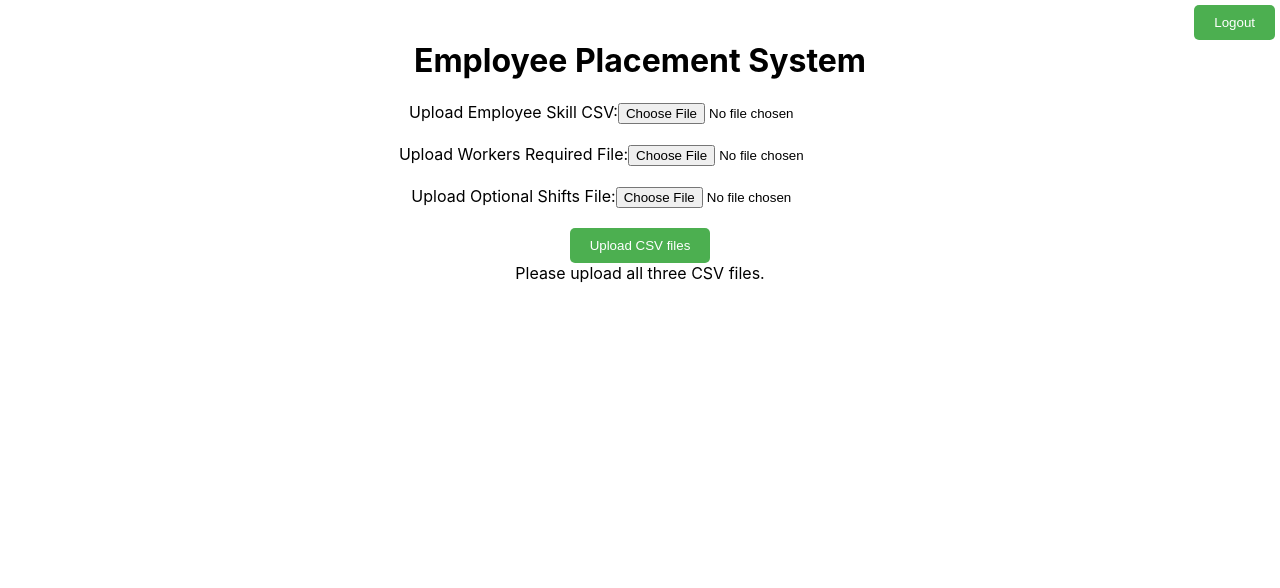
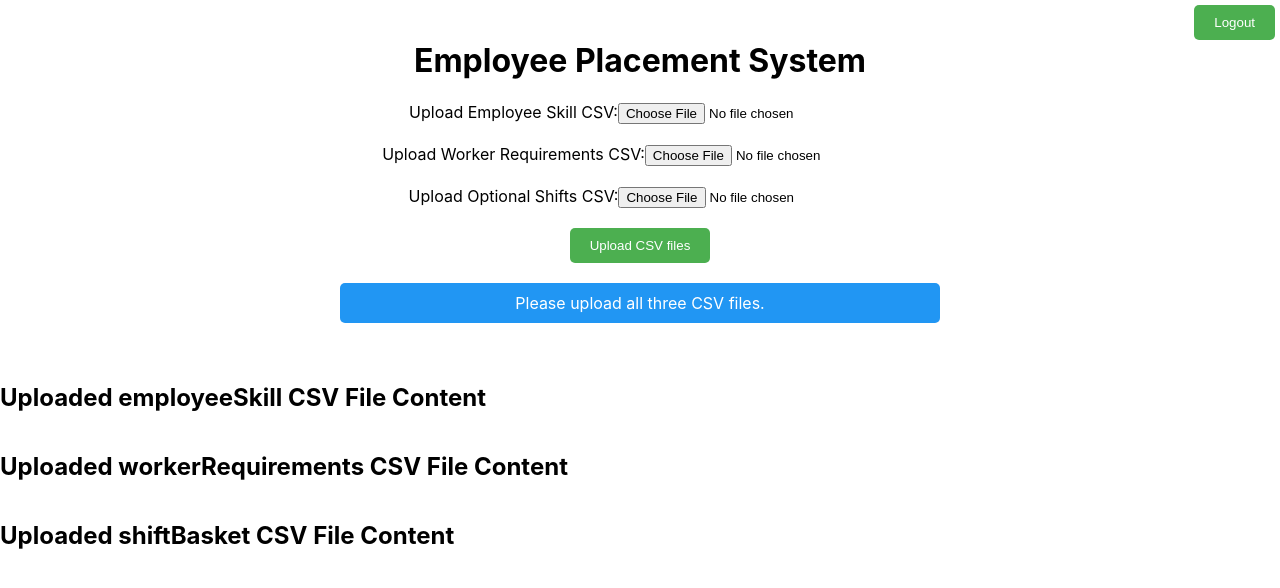
Before and after one commit to ilantalala/Work-placement-project, a React (Create React App) app: page /inputCSV in a window 1280 px wide. Both pictures are taken after a click on the button "Upload CSV files". Shown: the top 588 px of the page. Built offline with nearby package versions, Linux system fonts and the light colour scheme; the HTML template or start-up script is replaced by a standard one.

Commit message:
Display option for CSV input files.

```diff
--- /dev/null
+++ b/src/InputCsv/CSVFileDisplay.js
@@ -0,0 +1,29 @@
+import React from 'react';
+
+function CSVFileDisplay({ fileContent, fileName }) {
+     return (
+         <div style={{ display: 'block', overflow: 'scroll', maxHeight: '300px' }}>
+             <h2>{`Uploaded ${fileName} CSV File Content`}</h2> {/* Display file name here */}
+             <table>
+                 <thead>
+                     <tr>
+                         { fileContent && fileContent.length > 0 && Object.keys(fileContent[0]).map((key, index) => (
+                             <th key={index}>{key}</th>
+                         ))}
+                     </tr>
+                 </thead>
+                 <tbody>
+                     { fileContent && fileContent.length > 0 && fileContent.map((row, rowIndex) => (
+                         <tr key={rowIndex}>
+                             {Object.values(row).map((cell, cellIndex) => (
+                                 <td key={cellIndex}>{cell}</td>
+                             ))}
+                         </tr>
+                     ))}
+                 </tbody>
+             </table>
+         </div>
+     );
+}
+
+export default CSVFileDisplay;
--- /dev/null
+++ b/src/InputCsv/FileUploadInput.js
@@ -0,0 +1,18 @@
+import React from 'react';
+
+function FileUploadInput({ label, accept, onFileChange }) {
+    return (
+        <div className="file-upload">
+            <label htmlFor={label}>{`Upload ${label} CSV:`}</label>
+            <input
+                type="file"
+                id={label}
+                name={label}
+                accept={accept}
+                onChange={(e) => onFileChange(e.target.files[0])}
+            />
+        </div>
+    );
+}
+
+export default FileUploadInput;
--- a/src/InputCsv/InputCSV.js
+++ b/src/InputCsv/InputCSV.js
@@ -1,14 +1,20 @@
 import React, { useState } from 'react';
 import { useNavigate } from 'react-router-dom';
 import Logout from '../Logout/Logout';
+import FileUploadInput from './FileUploadInput';
+import CSVFileDisplay from './CSVFileDisplay';
+import Notification from './Notification';
 import './InputCSV.css';
 import Papa from 'papaparse';
 
-function InputCSV({ setPlacementData,setWorkerRequirementsData }) {
+function InputCSV({ setPlacementData, setWorkerRequirementsData }) {
     const navigate = useNavigate();
     const [employeeSkillFile, setEmployeeSkillFile] = useState(null);
     const [workerRequirementsFile, setWorkerRequirementsFile] = useState(null);
     const [shiftBasketFile, setShiftBasketFile] = useState(null);
+    const [employeeSkillContent, setEmployeeSkillContent] = useState([]);
+    const [workerRequirementsContent, setWorkerRequirementsContent] = useState([]);
+    const [shiftBasketContent, setShiftBasketContent] = useState([]);
     const [notification, setNotification] = useState('');
     const [filesUploaded, setFilesUploaded] = useState({
         employeeSkill: false,
@@ -30,30 +36,12 @@ function InputCSV({ setPlacementData,setWorkerRequirementsData }) {
             setNotification('Please upload all three CSV files.');
         }
     };
-    const readCSVFile = (file) => {
-        return new Promise((resolve, reject) => {
-            const reader = new FileReader();
-            reader.readAsText(file);
-            reader.onload = () => {
-                resolve(reader.result);
-            };
-            reader.onerror = () => {
-                reject(reader.error);
-            };
-        });
-    };
+
     // Function to handle placement logic
     const handlePlacement = async () => {
         // Check if all files are uploaded before proceeding
         if (filesUploaded.employeeSkill && filesUploaded.workerRequirements && filesUploaded.shiftBasket) {
             try {
-                // Read the contents of the files
-                const employeeSkillContent = await readCSVFile(employeeSkillFile);
-                const workerRequirementsContent = await readCSVFile(workerRequirementsFile);
-                const shiftBasketContent = await readCSVFile(shiftBasketFile);
-                const parsedWorkerRequirements = Papa.parse(workerRequirementsContent, { header: true,skipEmptyLines:true }).data;
-                setWorkerRequirementsData(parsedWorkerRequirements);
-
                 // Send data to the server
                 const response = await fetch('http://localhost:5000/api/upload-data', {
                     method: 'POST',
@@ -88,6 +76,10 @@ function InputCSV({ setPlacementData,setWorkerRequirementsData }) {
         }
     };
 
+    let employeeSkill="employeeSkill";
+    let workerRequirements="workerRequirements";
+    let shiftBasket="shiftBasket";
+
     return (
         <>
             <Logout />
@@ -95,59 +87,64 @@ function InputCSV({ setPlacementData,setWorkerRequirementsData }) {
             <div className="container">
                 <h1>Employee Placement System</h1>
                 <form id="csvForm" encType="multipart/form-data">
-                    <div className="file-upload">
-                        <label htmlFor="employeeSkill">Upload Employee Skill CSV:</label>
-                        <input
-                            type="file"
-                            id="employeeSkill"
-                            name="employeeSkill"
+                    <FileUploadInput
+                        label="Employee Skill"
                         accept=".csv"
-                            onChange={(e) => {
-                                setEmployeeSkillFile(e.target.files[0]);
-                                setFilesUploaded({ ...filesUploaded, employeeSkill: true });
+                        onFileChange={file => {
+                            setEmployeeSkillFile(file);
+                            setEmployeeSkillContent([]);
+                            const reader = new FileReader();
+                            reader.onload = (e) => {
+                                const parsedContent = Papa.parse(e.target.result, { header: true }).data;
+                                setEmployeeSkillContent(parsedContent);
+                            };
+                            reader.readAsText(file);
                         }}
                     />
-                    </div>
-
-                    <div className="file-upload">
-                        <label htmlFor="workerRequirements">Upload Workers Required File:</label>
-                        <input
-                            type="file"
-                            id="workerRequirements"
-                            name="workerRequirements"
+                    <FileUploadInput
+                        label="Worker Requirements"
                         accept=".csv"
-                            onChange={(e) => {
-                                setWorkerRequirementsFile(e.target.files[0]);
-                                setFilesUploaded({ ...filesUploaded, workerRequirements: true });
+                        onFileChange={file => {
+                            setWorkerRequirementsFile(file);
+                            setWorkerRequirementsContent([]);
+                            const reader = new FileReader();
+                            reader.onload = (e) => {
+                                const parsedContent = Papa.parse(e.target.result, { header: true }).data;
+                                setWorkerRequirementsContent(parsedContent);
+                            };
+                            reader.readAsText(file);
                         }}
                     />
-                    </div>
-
-                    <div className="file-upload">
-                        <label htmlFor="shiftBasket">Upload Optional Shifts File:</label>
-                        <input
-                            type="file"
-                            id="shiftBasket"
-                            name="shiftBasket"
+                    <FileUploadInput
+                        label="Optional Shifts"
                         accept=".csv"
-                            onChange={(e) => {
-                                setShiftBasketFile(e.target.files[0]);
-                                setFilesUploaded({ ...filesUploaded, shiftBasket: true });
+                        onFileChange={file => {
+                            setShiftBasketFile(file);
+                            setShiftBasketContent([]);
+                            const reader = new FileReader();
+                            reader.onload = (e) => {
+                                const parsedContent = Papa.parse(e.target.result, { header: true }).data;
+                                setShiftBasketContent(parsedContent);
+                            };
+                            reader.readAsText(file);
                         }}
                     />
-                    </div>
 
                     <button type="button" onClick={handleFileUpload}>
                         Upload CSV files
                     </button>
 
-                    {notification && <div>{notification}</div>}
+                    <Notification message={notification} />
                 </form>
-                <br></br>
+                <br />
+
                 {filesUploaded.employeeSkill && filesUploaded.workerRequirements && filesUploaded.shiftBasket && (
                     <button onClick={handlePlacement}>Place Employees</button>
                 )}
             </div>
+            <CSVFileDisplay fileContent={employeeSkillContent} fileName={employeeSkill} />
+                <CSVFileDisplay fileContent={workerRequirementsContent} fileName={workerRequirements} />
+                <CSVFileDisplay fileContent={shiftBasketContent} fileName={shiftBasket}  />
         </>
     );
 }
--- /dev/null
+++ b/src/InputCsv/Notification.js
@@ -0,0 +1,7 @@
+import React from 'react';
+
+function Notification({ message }) {
+    return message && <div className="notification">{message}</div>;
+}
+
+export default Notification;
--- a/src/WorkerRequirementsChart/WorkerRequirementsChart.js
+++ b/src/WorkerRequirementsChart/WorkerRequirementsChart.js
@@ -29,11 +29,8 @@ const timeLabels = range(0, 24).flatMap(item => [padTime(`${item}:00`), padTime(
 
 
 function getWorkerRequirementsGraphData(workerRequirementsData, selectedDay, selectedSkill) {
-
   const filteredData = workerRequirementsData.filter(row => row.day == selectedDay && row.skill == selectedSkill);
-  console.log(filteredData);
   const data = new Array(timeLabels.length).fill(0);
-  console.log(data);
   filteredData.forEach((current) => {
     const index = timeLabels.indexOf(padTime(current.start_time));
     data[index] += parseInt(current.number_of_employ);
```
Lines whose indentation alone changed are shown as unchanged.
